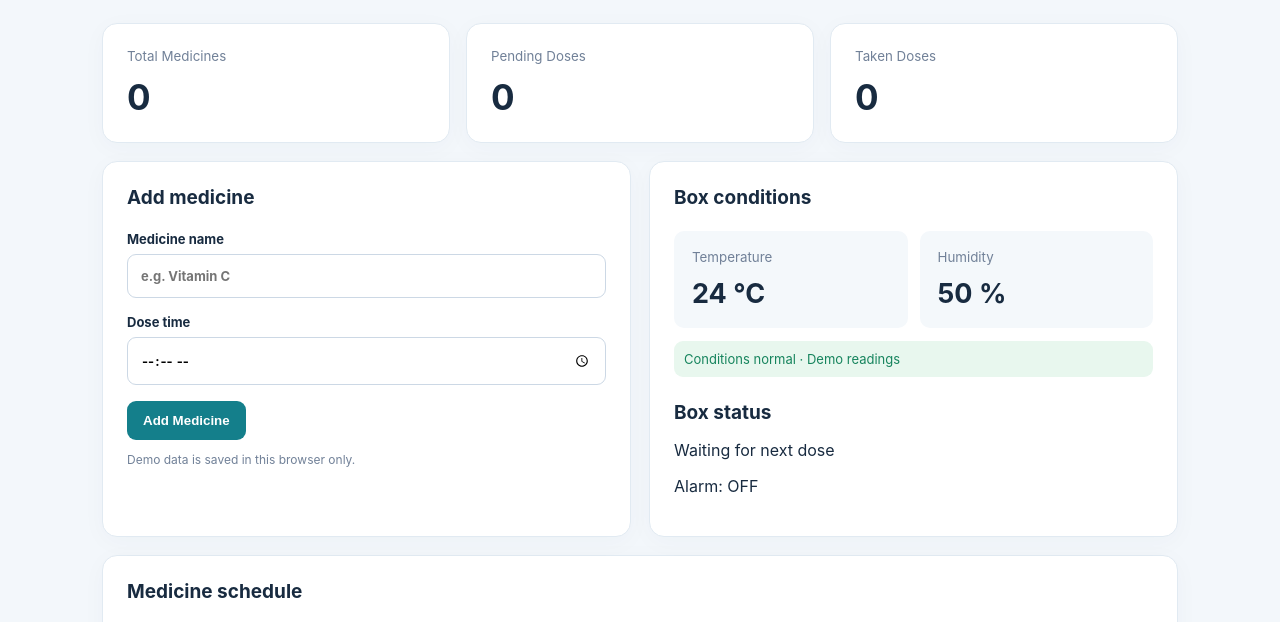
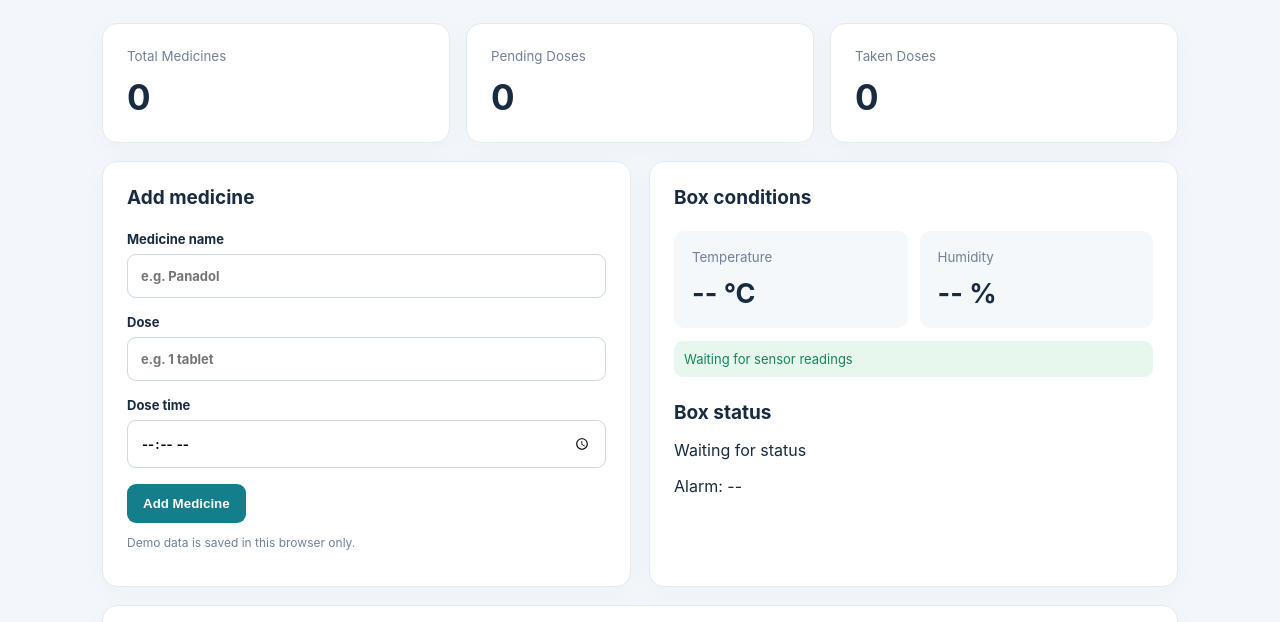
Before and after one commit to RawanFathiShamali22222/Smart-Medicine-Box-Dashboard, a plain HTML site: page index.html in a window 1280 px wide. Shown: the part 136-758 px from the top of the page. Drawn offline with Linux system fonts and the light colour scheme.

Commit message:
Update index.html for medication and sensor readings

```diff
--- a/index.html
+++ b/index.html
@@ -21,6 +21,12 @@
       <span class="status">● Demo Mode</span>
     </header>
 
+    <!-- DUE MEDICATION ALERT -->
+    <section id="dueBanner" class="due-banner hidden" role="alert">
+      <strong id="dueMessage"></strong>
+    </section>
+
+    <!-- STATISTICS -->
     <section class="stats">
       <article>
         <small>Total Medicines</small>
@@ -40,6 +46,7 @@
 
     <div class="columns">
 
+      <!-- ADD / EDIT MEDICATION -->
       <section class="panel">
         <h2>Add medicine</h2>
 
@@ -47,7 +54,15 @@
           <label>
             Medicine name
             <input id="medicineName"
-                   placeholder="e.g. Vitamin C"
+                   placeholder="e.g. Panadol"
+                   maxlength="60"
+                   required>
+          </label>
+
+          <label>
+            Dose
+            <input id="medicineDose"
+                   placeholder="e.g. 1 tablet"
                    maxlength="60"
                    required>
           </label>
@@ -75,38 +90,40 @@
         </p>
       </section>
 
+      <!-- SENSOR READINGS -->
       <section class="panel">
         <h2>Box conditions</h2>
 
         <div class="readings">
           <div>
             <small>Temperature</small>
-            <strong id="temperature">24 °C</strong>
+            <strong id="temperature">-- °C</strong>
           </div>
 
           <div>
             <small>Humidity</small>
-            <strong id="humidity">50 %</strong>
+            <strong id="humidity">-- %</strong>
           </div>
         </div>
 
         <p id="environmentStatus" class="ok">
-          Conditions normal · Demo readings
+          Waiting for sensor readings
         </p>
 
         <h2 class="subheading">Box status</h2>
 
         <p id="boxStatus">
-          Waiting for next dose
+          Waiting for status
         </p>
 
         <p id="alarmStatus">
-          Alarm: OFF
+          Alarm: --
         </p>
       </section>
 
     </div>
 
+    <!-- MEDICATION TABLE -->
     <section class="panel">
       <div class="table-title">
         <h2>Medicine schedule</h2>
@@ -118,6 +135,7 @@
           <thead>
             <tr>
               <th>Medicine</th>
+              <th>Dose</th>
               <th>Time</th>
               <th>Status</th>
               <th>Actions</th>
@@ -134,7 +152,7 @@
     </section>
 
     <footer>
-      Smart Medicine Box · Dashboard prototype · REST API integration pending
+      Smart Medicine Box · IoT Medication Management System
     </footer>
 
   </div>
```
